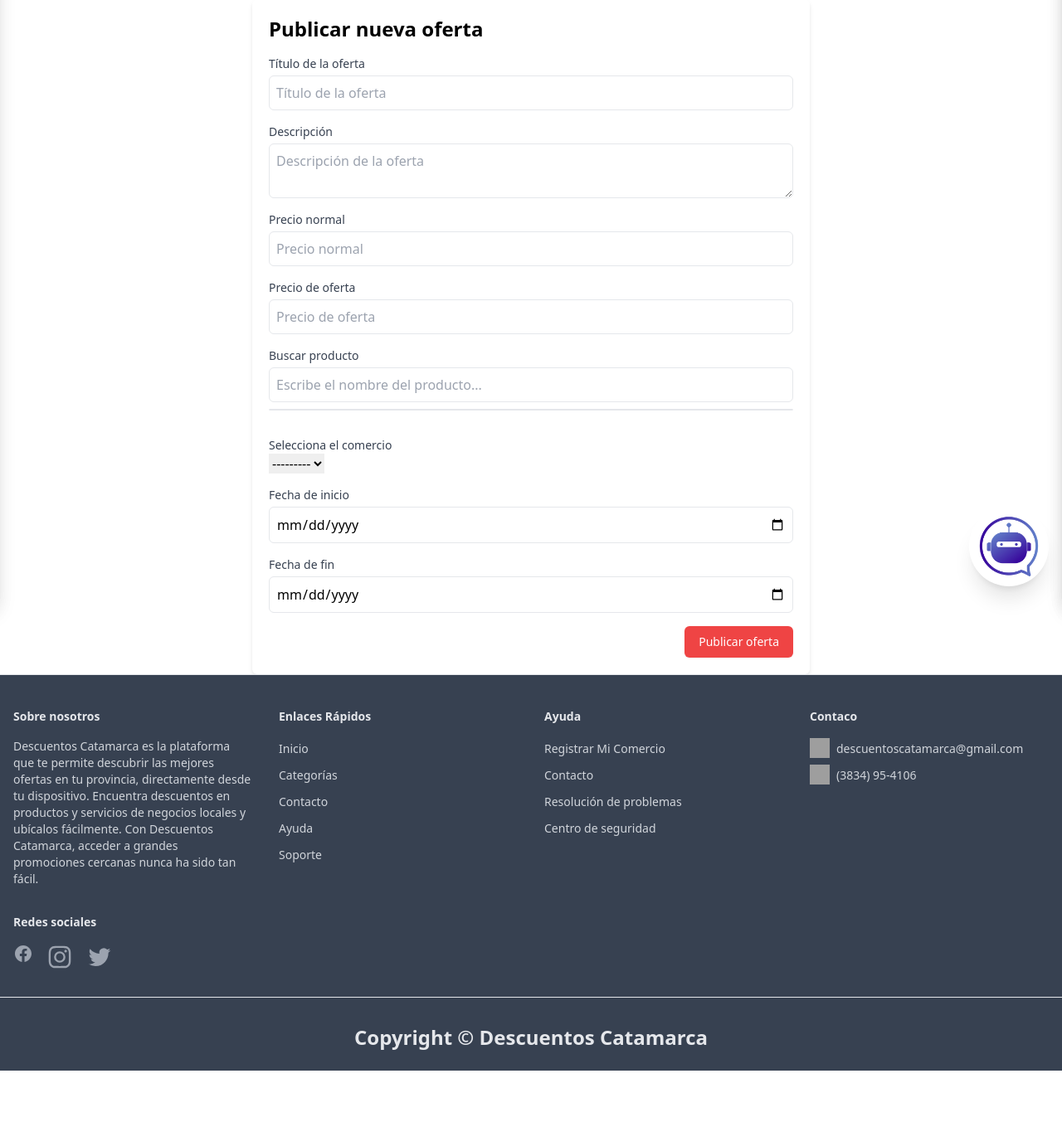
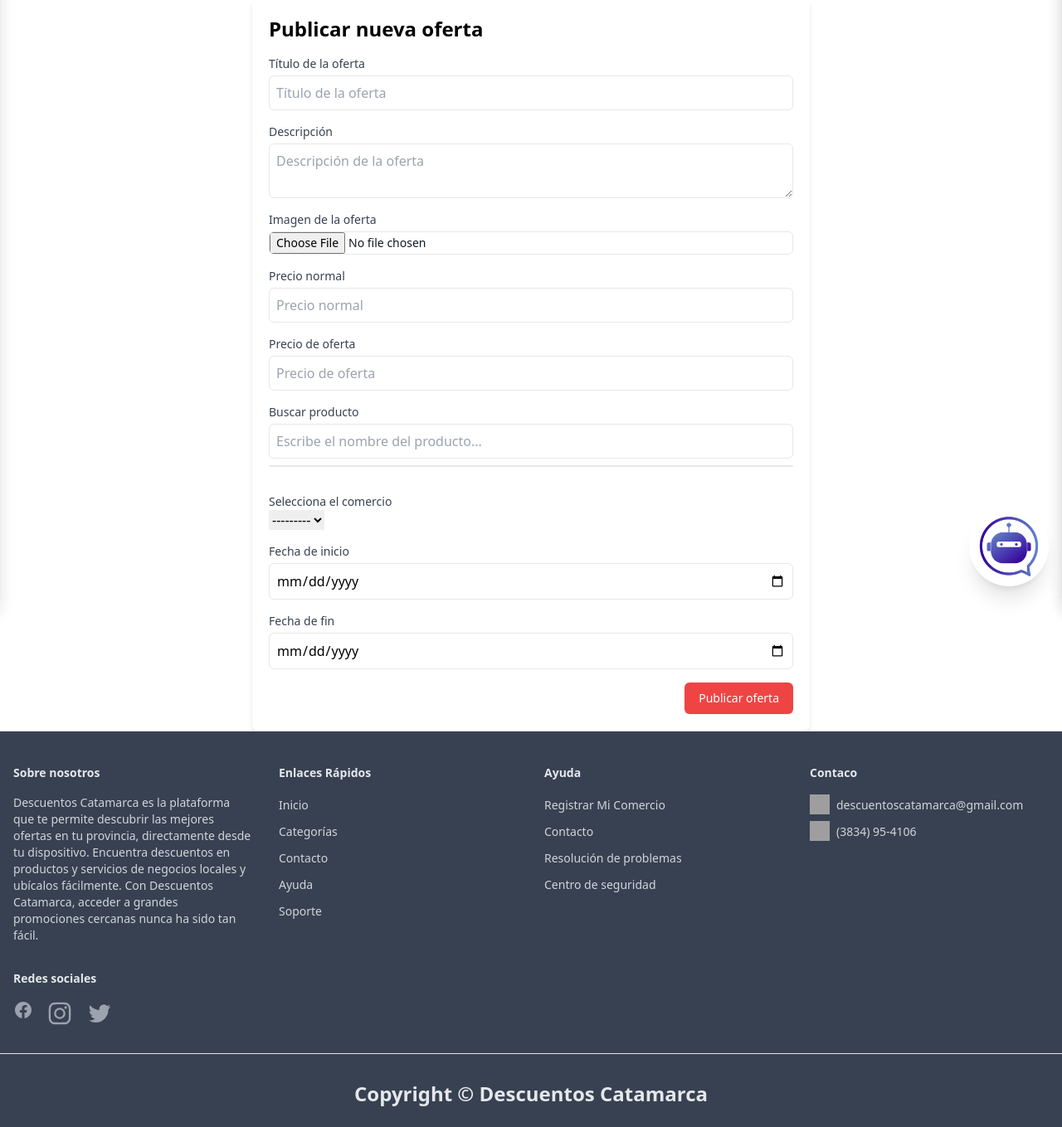
Before and after one commit to pablomarello/proyecto_descuentos2, a Django app: page /oferta/crear_oferta/ in a window 1280 px wide. Shown: the part 77-1436 px from the top of the page at 83% size. Before the commit the page ends 1368 px from the top, so only its background shows below. Run offline with Django 5.2, Linux system fonts and the light colour scheme; the visitor is signed in with stand-in values (Sample User, id 1); data that the repository does not hold is empty; parts of the project's set-up code (start-up, migrations or seed data) failed here and were passed over; some libraries are stand-ins or nearby versions; grey boxes are pictures that could not be loaded.

Commit message:
correcion productos e imagen para ofertas

```diff
--- a/oferta/forms.py
+++ b/oferta/forms.py
@@ -14,7 +14,7 @@ class OfertaForm(forms.ModelForm):
 
     class Meta:
         model = Oferta
-        fields = ['titulo', 'descripcion', 'precio_normal', 'precio_oferta', 'oferente', 'fecha_inicio', 'fecha_fin']
+        fields = ['titulo', 'descripcion', 'precio_normal', 'precio_oferta', 'oferente', 'fecha_inicio', 'fecha_fin', 'imagen']
         widgets = {
             'fecha_inicio': forms.DateInput(attrs={'type': 'date'}),
             'fecha_fin': forms.DateInput(attrs={'type': 'date'}),
--- a/oferta/models.py
+++ b/oferta/models.py
@@ -14,6 +14,7 @@ class Oferta(models.Model):
     fecha_inicio = models.DateField()
     fecha_fin = models.DateField()
     activo = models.BooleanField(default=True)
+    imagen = models.ImageField(upload_to='ofertas/',default='default_image.png',null=True,blank=True)
 
     def __str__(self):
         return self.titulo
--- a/oferta/views.py
+++ b/oferta/views.py
@@ -177,7 +177,8 @@ def detalle_oferta(request, oferta_id):
 
 def crear_oferta(request):
     if request.method == 'POST':
-        form = OfertaForm(request.POST, user=request.user)
+        print(request.FILES)  # Añade esta línea para revisar si el archivo se está enviando correctamente
+        form = OfertaForm(request.POST, request.FILES, user=request.user)
 
         # Obtener los IDs de productos seleccionados y eliminar cualquier valor vacío
         productos_ids = request.POST.get('productos_seleccionados', '').split(',')
@@ -203,13 +204,13 @@ def crear_oferta(request):
 
 
 
-""" def buscar_productos(request):
+def buscar_productos(request):
     query = request.GET.get('query', '')
     productos = Producto.objects.filter(nombre__icontains=query)[:10]
     resultados = [{'id': producto.id, 'nombre': producto.nombre} for producto in productos]
-    return JsonResponse(resultados, safe=False) """
+    return JsonResponse(resultados, safe=False)
 
-def buscar_productos(request):
+""" def buscar_productos(request):
     query = request.GET.get('query', '')
 
     # URL base de la API de Supabase
@@ -238,7 +239,7 @@ def buscar_productos(request):
         resultados = []
 
     return JsonResponse(resultados, safe=False)
-
+ """
 
 def mis_ofertas(request):
     # Obtén el usuario actual
--- a/requirements.txt
+++ b/requirements.txt
@@ -9,7 +9,7 @@ cryptography==43.0.1
 Django==5.0.4
 django-appconf==1.0.6
 django-ckeditor==6.7.0
-django-crispy-forms=2.3
+django-crispy-forms==2.3
 django-extensions==3.2.3
 django-recaptcha==4.0.0
 django-select2==8.2.1
--- a/templates/oferta/crear_oferta.html
+++ b/templates/oferta/crear_oferta.html
@@ -16,7 +16,7 @@
     {% endif %}
     <h1 class="text-2xl font-bold mb-4">Publicar nueva oferta</h1>
 
-    <form method="post">
+    <form method="post" enctype="multipart/form-data">
         {% csrf_token %}
 
         <!-- Campo para el título -->
@@ -33,6 +33,14 @@
             <textarea name="descripcion" id="descripcion" class="mt-1 p-2 block w-full border rounded-md"
                 placeholder="Descripción de la oferta">{{ form.descripcion.value|default_if_none:'' }}</textarea>
             {{ form.descripcion.errors }}
+        </div>
+
+        <!-- Campo para la imagen de la oferta -->
+        <div class="mb-4">
+            <label for="imagen" class="block text-sm font-medium text-gray-700">Imagen de la oferta</label>
+            <input type="file" name="imagen" id="imagen"
+                class="mt-1 block w-full text-sm text-gray-900 border rounded-md cursor-pointer focus:outline-none">
+            {{ form.imagen_oferta.errors }}
         </div>
 
         <!-- Campo para el precio normal -->
--- a/templates/oferta/mis_ofertas.html
+++ b/templates/oferta/mis_ofertas.html
@@ -7,6 +7,11 @@
     <div class="grid grid-cols-1 sm:grid-cols-2 lg:grid-cols-3 gap-6">
         {% for oferta in ofertas %}
         <div class="bg-white p-5 rounded-lg shadow-md">
+            {% if oferta.imagen %}
+            <img src="{{ oferta.imagen.url }}" alt="{{ oferta.titulo }}" class="w-full h-32 object-cover mb-4 rounded-lg">
+            {% else %}
+            <img src="{{ MEDIA_URL }}default_image.png" alt="Imagen por defecto" class="w-full h-32 object-cover mb-4 rounded-lg">
+            {% endif %}
             <h2 class="text-xl font-semibold mb-2">{{ oferta.titulo }}</h2>
             <p class="text-gray-600 mb-4">{{ oferta.descripcion }}</p>
 
```
Also changed, not shown: templates/usuarios/ind.html (+10 -2 lines), templates/usuarios/index1.html (+7 -2 lines), media/default_image.png (added), media/ofertas/cerveza.jpg (added), media/ofertas/cerveza_juEGLEs.jpg (added), media/ofertas/girasol_aceite.jpg (added), oferente/migrations/0013_alter_ubicacionescomercio_options.py (deleted), oferente/migrations/0013_alter_ubicacionescomercio_options_and_more.py (added), oferente/migrations/0014_alter_ubicacionescomercio_options_and_more.py (deleted), oferente/migrations/0015_alter_ubicacionescomercio_comercio_id.py (deleted), oferta/migrations/0004_oferta_imagen.py (added).
